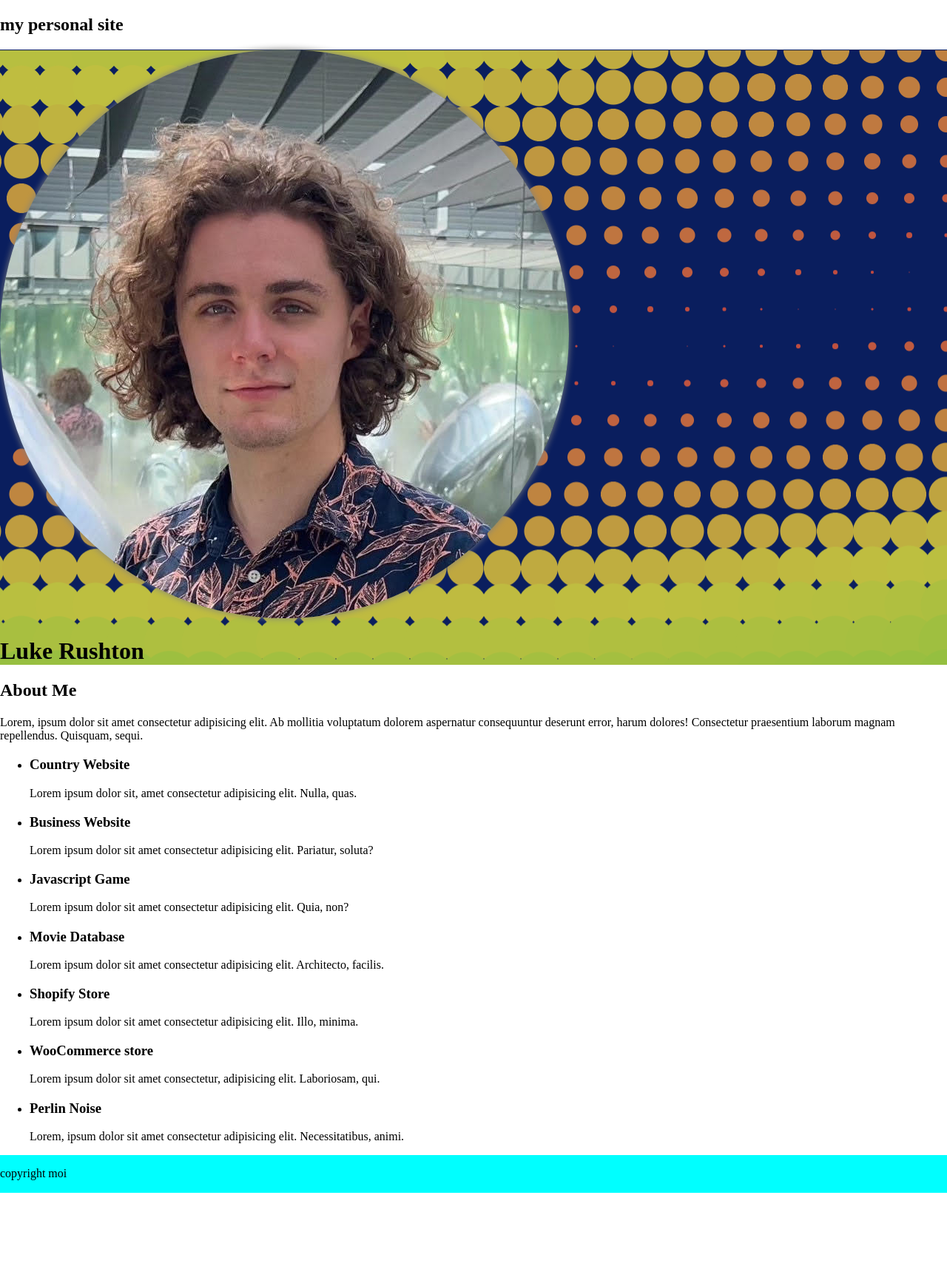
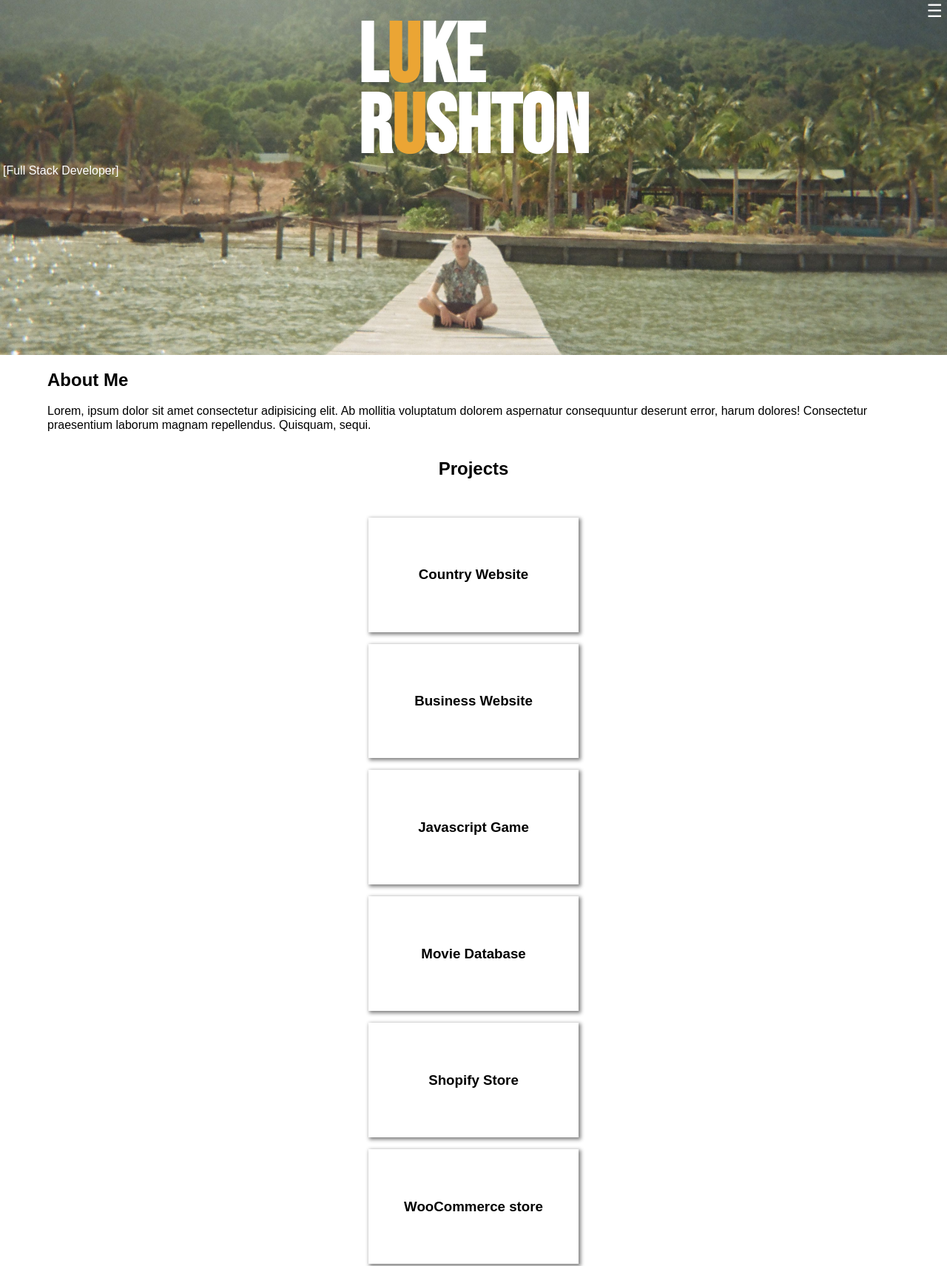
Before and after one commit to luke-rushton/fwdp-1000-project-landing-page, a plain HTML site: page index.html in a window 1280 px wide. Shown: the top 1712 px of the page at 74% size. Before the commit the page ends 1613 px from the top, so only its background shows below. Drawn offline with Linux system fonts and the light colour scheme.

Commit message:
begun styling page, more html added

```diff
--- a/css/styles.css
+++ b/css/styles.css
@@ -1,30 +1,114 @@
 /* Gona have to organize this nonsense */
-
-main{
+/*potential styles:
+Bebas Neue for splash
+*/
+body {
+  font-family: Arial, Helvetica, sans-serif;
+}
+.bebas-neue-regular {
+  font-family: "Bebas Neue", sans-serif;
+  font-weight: 400;
+  font-style: normal;
+}
+main {
   flex: 1; /*more sticky footer stuff */
+  margin: auto;
+  max-width: 90%;
 }
-img{
+img {
   max-width: 100%;
   max-height: auto;
 }
-footer{
-    background-color: aqua;
-    flex: 0;
+header {
+  background-color: gray;
+
+  z-index: 1;
+}
+ul {
+  padding-inline-start: 0rem;
+}
+.projects {
+  display: flex;
+  flex-direction: column;
+  align-items: center;
+}
+.projects li {
+  list-style-type: none;
+  padding-left: 0rem;
+  margin-top: 1rem;
+  padding: 3rem;
+
+  box-shadow: 2px 2px 5px 1px grey;
+  text-align: center;
+  /*animated project element stuff */
+}
+li > p {
+  display: none;
 }
 
+.splash-section {
+  background-image: url(/media/pier.jpg);
+  background-size: cover;
+  background-position: center;
 
-.splash-section{
-    background-image: url(/media/background-circles.png);
+  background-color: #a52a2a;
+  display: flex;
+  flex-direction: column;
+  text-align: center;
+  color: white;
 }
-.wrapper{ /* sticky footer stuff */
+.splash-section button {
+  border: none;
+  font-size: 1.5rem;
+  color: white;
+  background: none;
+  align-self: flex-end;
+}
+.splash-section p {
+  text-align: left;
+  margin: 0;
+  margin-left: 0.25rem;
+  padding-bottom: 15rem;
+}
+.wrapper {
+  /* sticky footer stuff */
   min-height: 100%;
   display: flex;
   flex-direction: column;
   justify-content: space-between;
-    min-height:100vh;
+  min-height: 100vh;
 }
 
-.profile-img{
+.profile-img {
   border-radius: 50%;
   box-shadow: 0px 0px 10px grey;
+  display: block;
 }
+
+/* ids */
+#splash-name {
+  font-family: "Bebas Neue", sans-serif;
+  line-height: 6rem;
+  text-align: left;
+  color: white;
+  font-size: 7rem;
+  margin: 0 auto;
+}
+#splash-name span {
+  color: #eba534;
+}
+
+/* footer stuff */
+footer {
+  background-color: grey;
+  color: white;
+  flex: 0;
+  display: flex;
+  flex-direction: column;
+  align-items: center;
+  padding: 1.5rem;
+}
+footer img {
+  width: 3rem;
+  padding: 0.5rem;
+}
--- a/index.html
+++ b/index.html
@@ -1,61 +1,116 @@
 <!DOCTYPE html>
 <html lang="en">
   <head>
-    <meta charset="UTF-8">
-    <meta name="viewport" content="width=device-width, initial-scale=1.0">
-    <link rel="stylesheet" href="/css/normalize-fwd.css">
-    <link rel="stylesheet" href="/css/styles.css">
+    <meta charset="UTF-8" />
+    <meta name="viewport" content="width=device-width, initial-scale=1.0" />
+    <link rel="stylesheet" href="/css/normalize-fwd.css" />
+
+    <!-- font stuff -->
+    <link rel="preconnect" href="https://fonts.googleapis.com" />
+    <link rel="preconnect" href="https://fonts.gstatic.com" crossorigin />
+    <link
+      href="https://fonts.googleapis.com/css2?family=Bebas+Neue&display=swap"
+      rel="stylesheet"
+    />
+
+    <!-- my styling -->
+    <link rel="stylesheet" href="/css/styles.css" />
     <title>Landing Page</title>
   </head>
   <body>
     <div class="wrapper">
       <header>
+        <!--
         <h2>my personal site</h2>
+         -->
+        <section class="splash-section">
+          <button>☰</button>
+          <!--
+                    <img class="profile-img" src="/media/profile pic.jpg" alt="Luke Rushton">
+                -->
+          <h1 id="splash-name">L<span>u</span>ke <br />R<span>u</span>shton</h1>
+          <p>[Full Stack Developer]</p>
+        </section>
       </header>
       <main>
-            <section class="splash-section">
-                <img class="profile-img" src="/media/profile pic.jpg" alt="Luke Rushton">
-                <h1>Luke Rushton</h1>
-            </section>
         <section class="personal-info">
           <h2>About Me</h2>
-                <p>Lorem, ipsum dolor sit amet consectetur adipisicing elit. Ab mollitia voluptatum dolorem aspernatur consequuntur deserunt error, harum dolores! Consectetur praesentium laborum magnam repellendus. Quisquam, sequi.</p>
+          <p>
+            Lorem, ipsum dolor sit amet consectetur adipisicing elit. Ab
+            mollitia voluptatum dolorem aspernatur consequuntur deserunt error,
+            harum dolores! Consectetur praesentium laborum magnam repellendus.
+            Quisquam, sequi.
+          </p>
         </section>
         <section class="projects">
+          <h2>Projects</h2>
           <ul>
             <li>
               <h3>Country Website</h3>
-                        <p>Lorem ipsum dolor sit, amet consectetur adipisicing elit. Nulla, quas.</p>
+              <p>
+                Lorem ipsum dolor sit, amet consectetur adipisicing elit. Nulla,
+                quas.
+              </p>
             </li>
             <li>
               <h3>Business Website</h3>
-                        <p>Lorem ipsum dolor sit amet consectetur adipisicing elit. Pariatur, soluta?</p>
+              <p>
+                Lorem ipsum dolor sit amet consectetur adipisicing elit.
+                Pariatur, soluta?
+              </p>
             </li>
             <li>
               <h3>Javascript Game</h3>
-                        <p>Lorem ipsum dolor sit amet consectetur adipisicing elit. Quia, non?</p>
+              <p>
+                Lorem ipsum dolor sit amet consectetur adipisicing elit. Quia,
+                non?
+              </p>
             </li>
             <li>
               <h3>Movie Database</h3>
-                        <p>Lorem ipsum dolor sit amet consectetur adipisicing elit. Architecto, facilis.</p>
+              <p>
+                Lorem ipsum dolor sit amet consectetur adipisicing elit.
+                Architecto, facilis.
+              </p>
             </li>
             <li>
               <h3>Shopify Store</h3>
-                        <p>Lorem ipsum dolor sit amet consectetur adipisicing elit. Illo, minima.</p>
+              <p>
+                Lorem ipsum dolor sit amet consectetur adipisicing elit. Illo,
+                minima.
+              </p>
             </li>
             <li>
               <h3>WooCommerce store</h3>
-                        <p>Lorem ipsum dolor sit amet consectetur, adipisicing elit. Laboriosam, qui.</p>
+              <p>
+                Lorem ipsum dolor sit amet consectetur, adipisicing elit.
+                Laboriosam, qui.
+              </p>
             </li>
             <li>
               <h3>Perlin Noise</h3>
-                        <p>Lorem, ipsum dolor sit amet consectetur adipisicing elit. Necessitatibus, animi.</p>
+              <p>
+                Lorem, ipsum dolor sit amet consectetur adipisicing elit.
+                Necessitatibus, animi.
+              </p>
             </li>
           </ul>
         </section>
       </main>
       <footer>
-            <p>copyright moi</p> <!-- make this proper -->
+        <p>Contact Me</p>
+        <div>
+          <a href="#"><img src="media/gmail_icon_2020.svg" alt="gmail" /></a>
+          <a href="#"><img src="media/github-mark-white.svg" alt="github" /></a>
+
+          <a href="#"
+            ><img
+              src="media/LinkedIn-Logos/LinkedIn-Logos/LI-In-Bug.png"
+              alt="linkedIn"
+          /></a>
+        </div>
+        <p>&copy; Luke Rushton</p>
+        <!-- make this proper -->
       </footer>
     </div>
   </body>
```
Also changed, not shown: Bebas_Neue/BebasNeue-Regular.ttf (added), Bebas_Neue/OFL.txt (added), media/20230831_142419.jpg (added), media/LinkedIn-Logos/LinkedIn-Logos/LI-In-Bug.png (added), media/LinkedIn-Logos/LinkedIn-Logos/LI-Logo.png (added), media/cropped-splash.jpg (added), media/github-mark-white.png (added), media/github-mark-white.svg (added), media/github-mark.svg (added), media/gmail_icon_2020.svg (added), media/icons8-linkedin-circled.svg (added), media/pier.jpg (added), 2 other files. Lines whose indentation alone changed are shown as unchanged.
